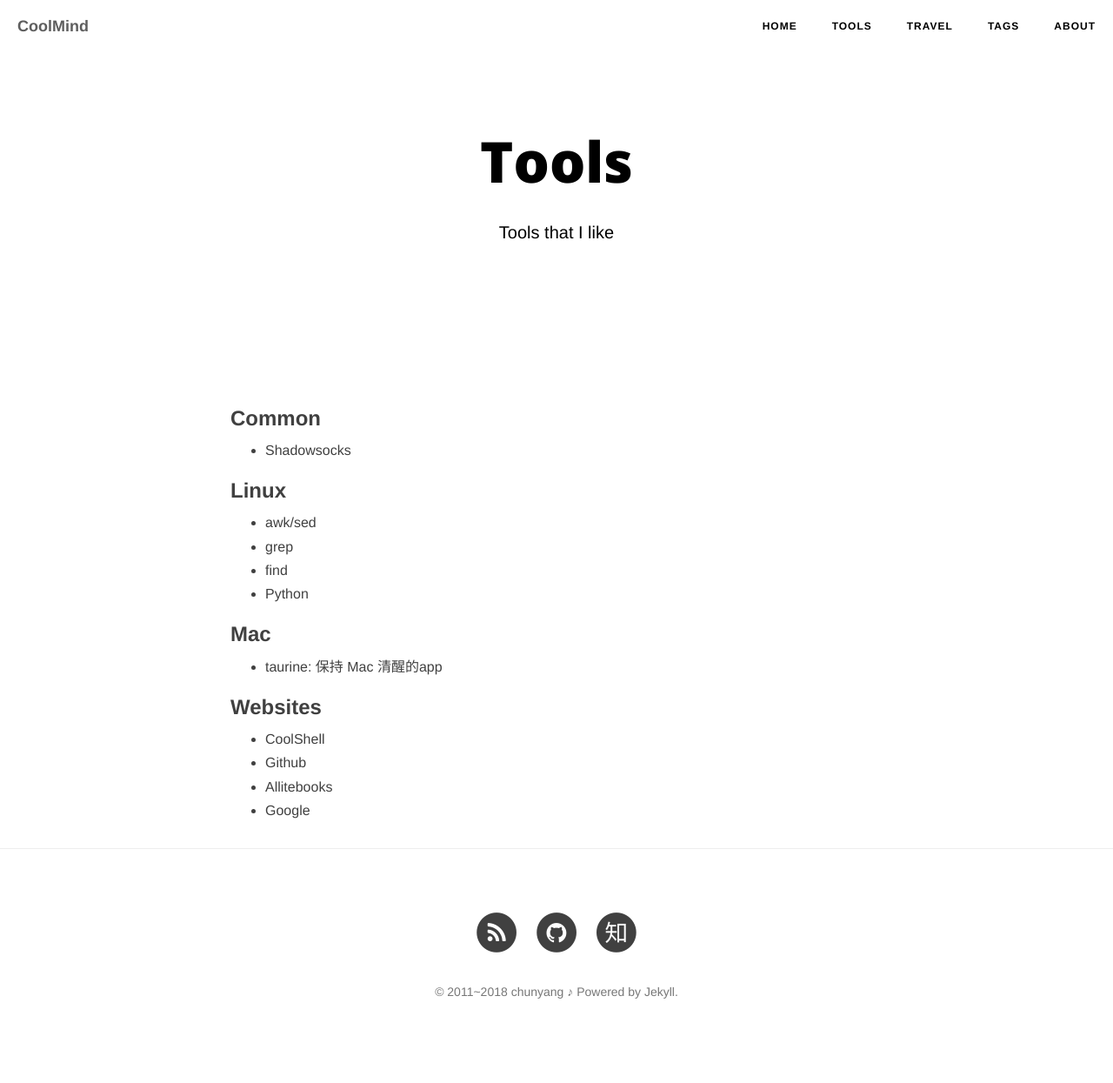
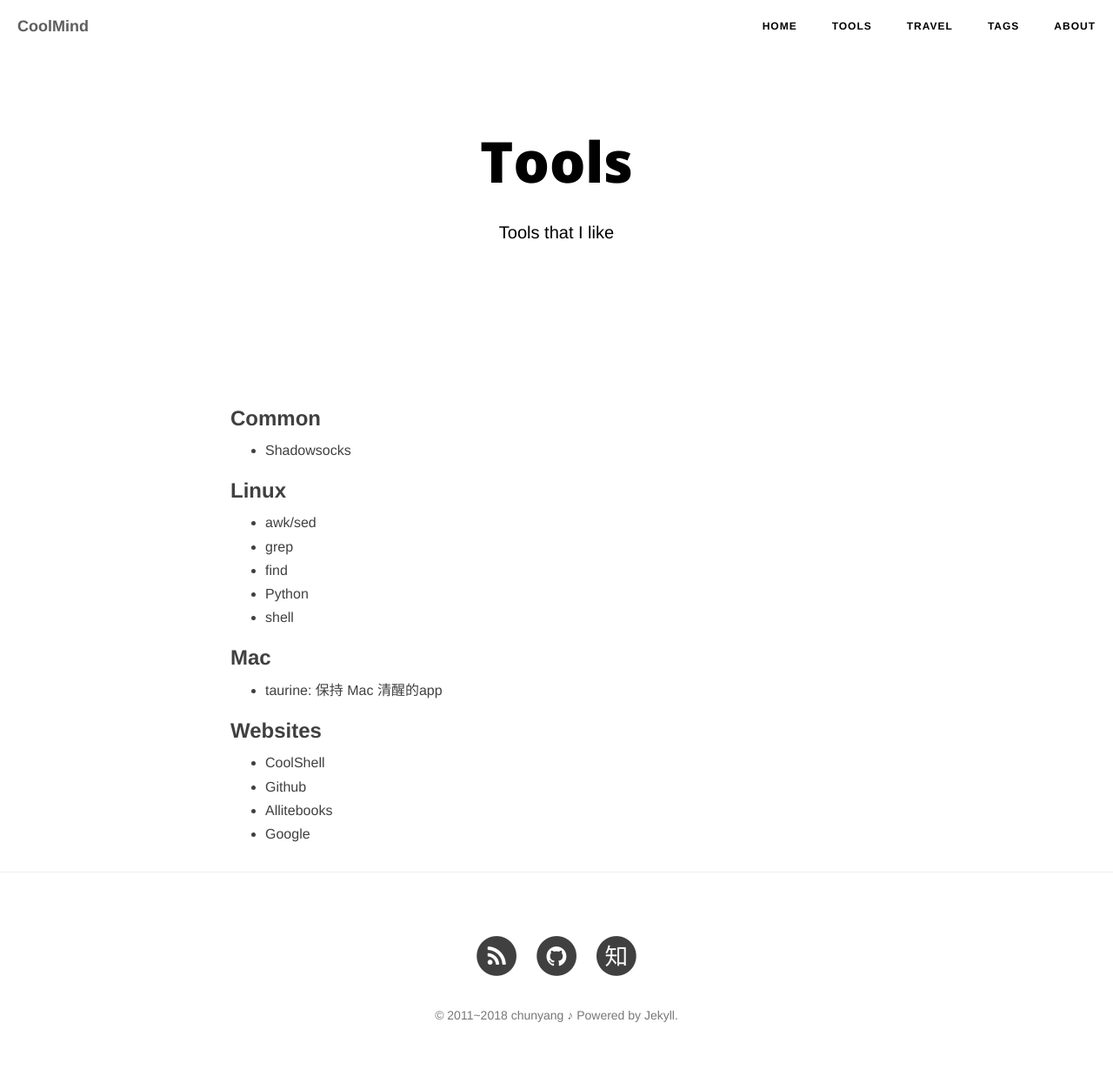
Before and after one commit to chunyang-wen/chunyang-wen.github.io, a Jekyll site: the page built from Tools.md, in a window 1280 px wide. Shown: the whole page at 87% size. Built offline with Jekyll 4.4.1, drawn with Linux system fonts in a browser that asks for light colours; nearby versions of some CDN libraries; comment, search, counter and statistics services are not loaded; before the commit the page ends 1218 px from its top, so only the background shows below that.

Commit message:
Modify: test

```diff
--- a/Tools.md
+++ b/Tools.md
@@ -15,6 +15,7 @@
 + grep
 + find
 + Python
++ shell
 
 ### Mac
 
```
